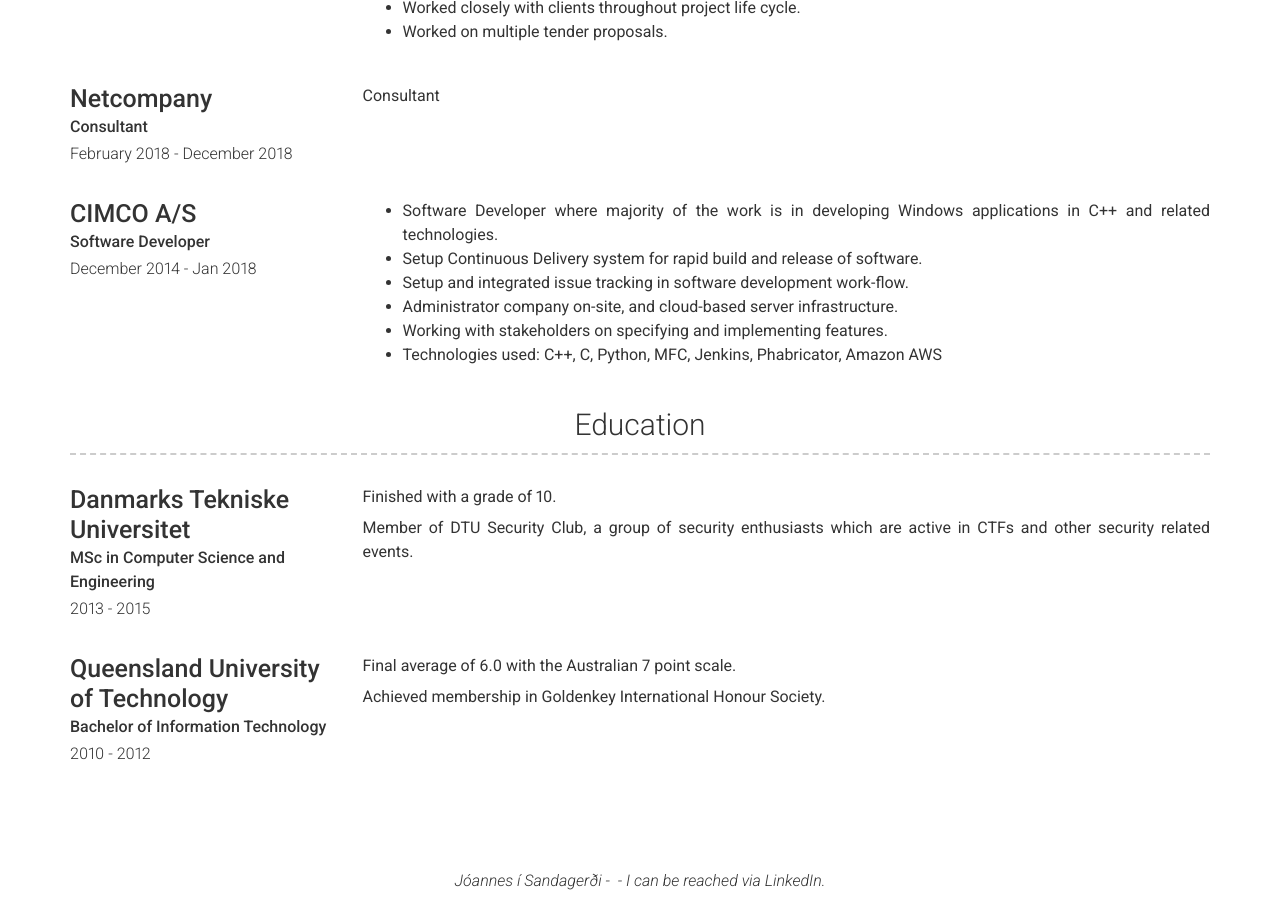
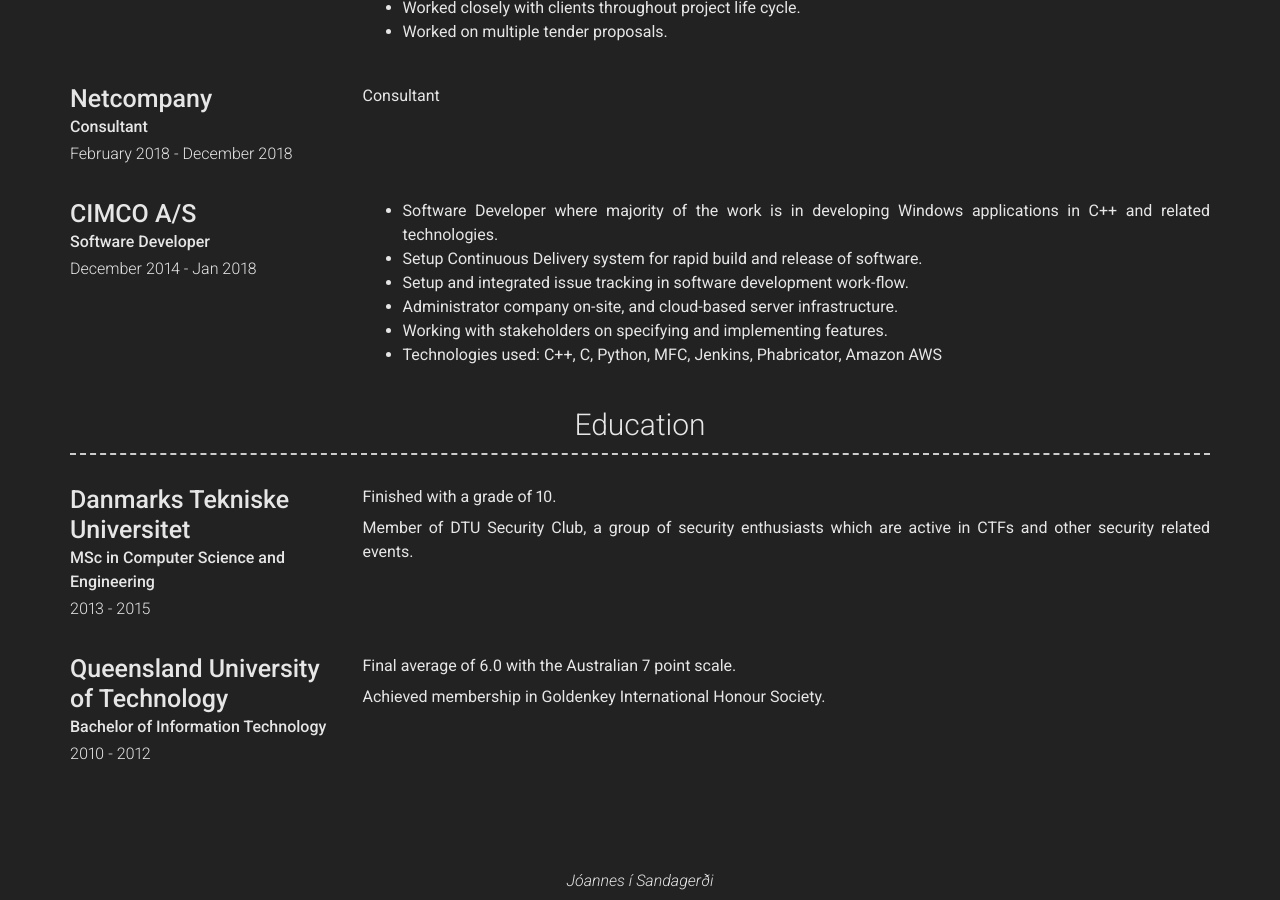
Before and after one commit to flippingtables/flippingtables.github.io, a Jekyll site: the page built from index.md, in a window 1280 px wide and 900 px high, scrolled down 957 px. Built offline with Jekyll 4.4.1, drawn with Linux system fonts in a browser that asks for light colours; nearby versions of some CDN libraries.

Commit message:
Fix footer.

```diff
--- a/_config.yml
+++ b/_config.yml
@@ -16,17 +16,12 @@ website: https://www.sandagerdi.com
 # website_title: Web (Website title override)
 
 # Dark Mode (true/false/never)
-darkmode: false
+darkmode: true
 
 # Social links
 github_username:  flippingtables
 # stackoverflow_username: "00000001"
 linkedin_username: joannesisandagerdi
-# xing_username: jekyll
-# pinterest_username: jekyll
-# youtube_username: jekyll
-# googleplus_username: +jekyll
-# orcid_username: 0000-0000-0000-0000
 
 # Additional icon links
 # additional_links:
@@ -152,8 +147,8 @@ content:
   #     Or you could title it **Skills** and write a bit more about things that make you more desirable, like *leadership* or *teamwork*
 
 # Footer
-footer_show_references: true
-references_title: I can be reached via LinkedIn.
+footer_show_references: false
+references_title: Reach me on LinkedIn.
 
 # Build settings
 # theme: modern-resume-theme (Use this is you are hosting your resume yourself)
--- a/_includes/footer.html
+++ b/_includes/footer.html
@@ -1,7 +1,9 @@
 <div class="container footer-container">
   <p>
-    {{ site.name | escape }} -
-    <a href="mailto:{{ site.email }}" target="_blank">{{ site.email | escape }}</a>
+    {{ site.name | escape }}
+    {%- if site.email -%}
+    &nbsp;- <a href="mailto:{{ site.email }}" target="_blank">{{ site.email_title | escape }}</a>
+    {%- endif -%}
     {%- if site.footer_show_references -%}
       &nbsp;- {{ site.references_title | default: "References on request" }}
     {%- endif -%}
```
